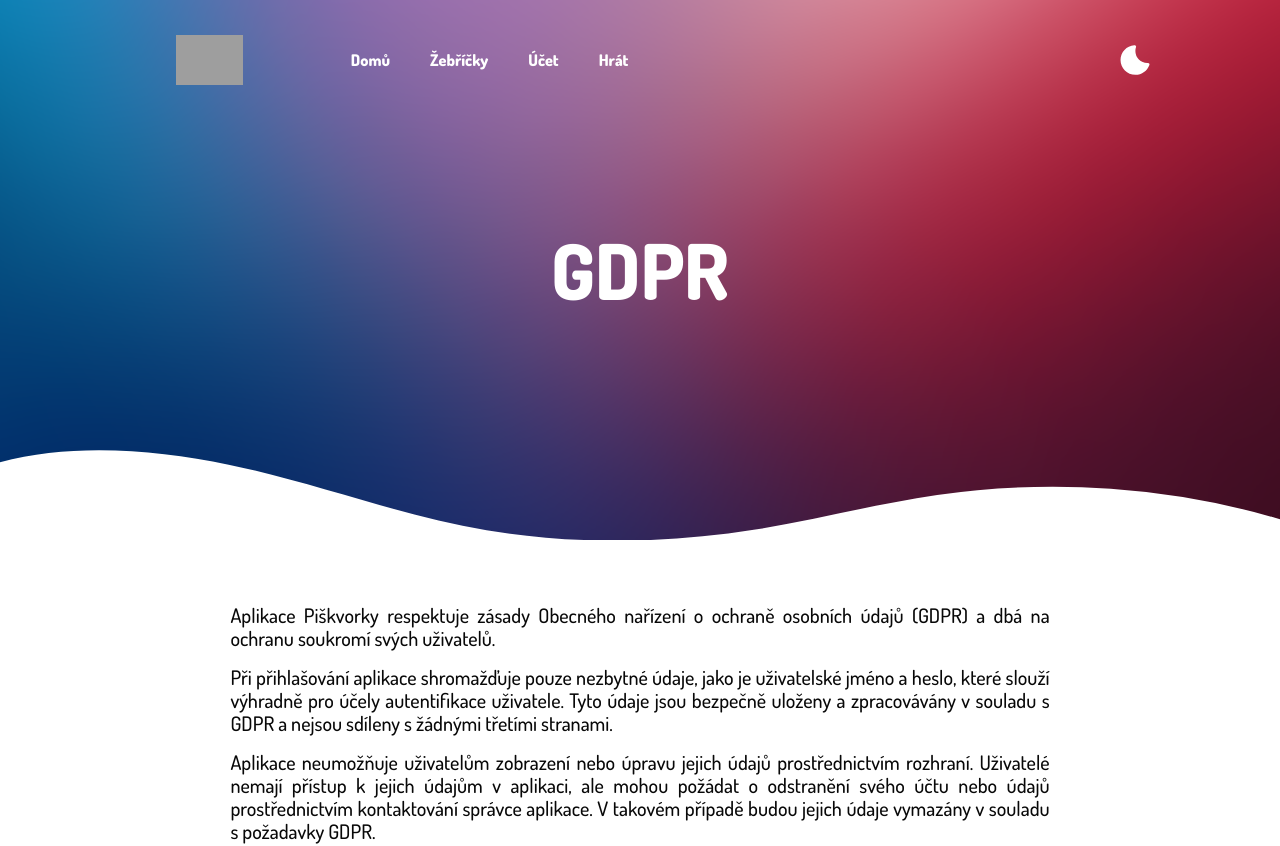
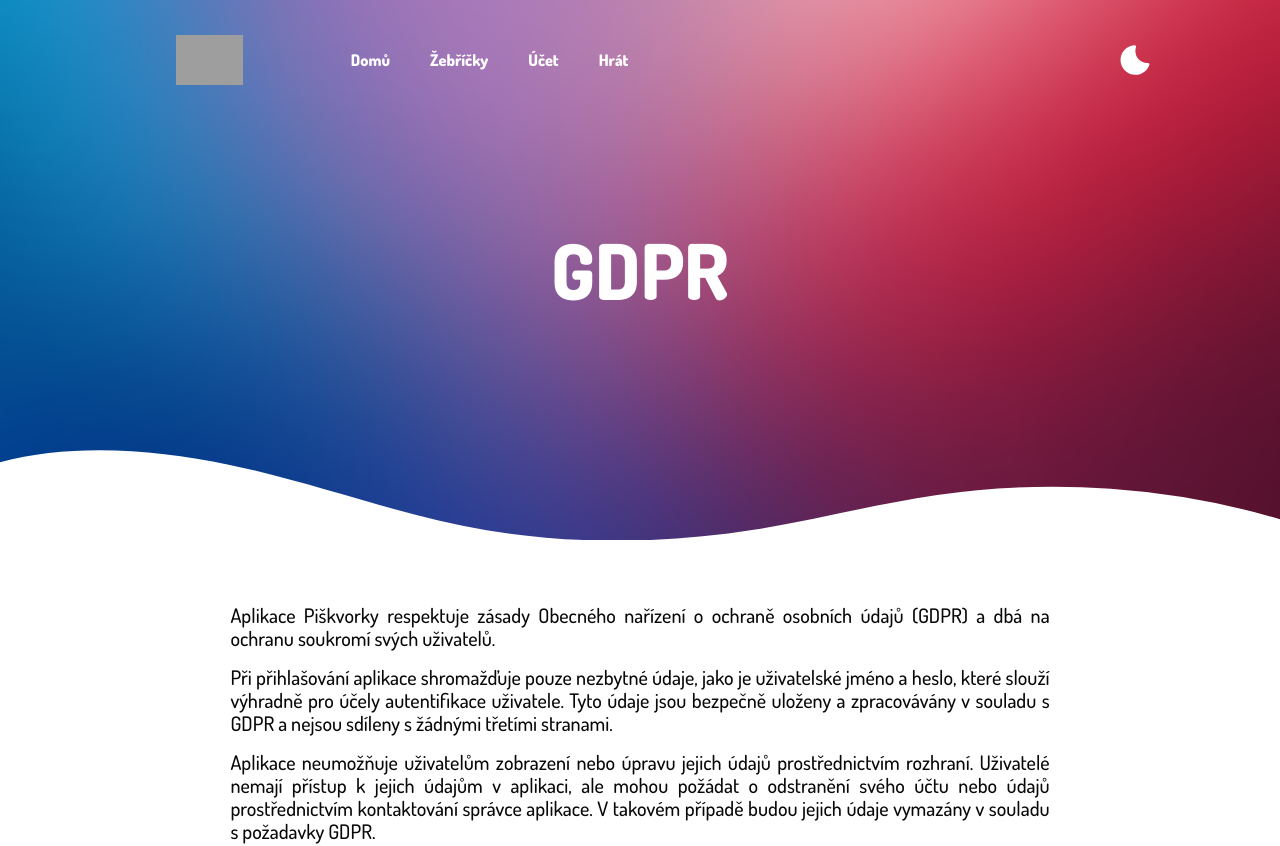
Before and after one commit to AldiiX/TdA25-Error-Makers, a Vue app in the folder tda25-error-makers.client/: page /privacy/gdpr in a window 1280 px wide. Shown: the top 846 px of the page. Built offline with nearby package versions, Linux system fonts and the light colour scheme; grey boxes are pictures that could not be loaded.

Commit message:
FIX: opravena barva wallpaperu v lightmodu

```diff
--- a/tda25-error-makers.client/src/pages/layouts/ColoredBGLayout.scss
+++ b/tda25-error-makers.client/src/pages/layouts/ColoredBGLayout.scss
@@ -1,3 +1,12 @@
+:root:is(.theme-light) {
+    display: none;
+    .sections >section:is(.top) .background-f55288d9-4dcf-456d-87c4-26be60c16cdb {
+        &::after {
+            opacity: 0 !important;
+        }
+    }
+}
+
 .sections {
     position: relative;
     min-height: calc(100vh);
```
